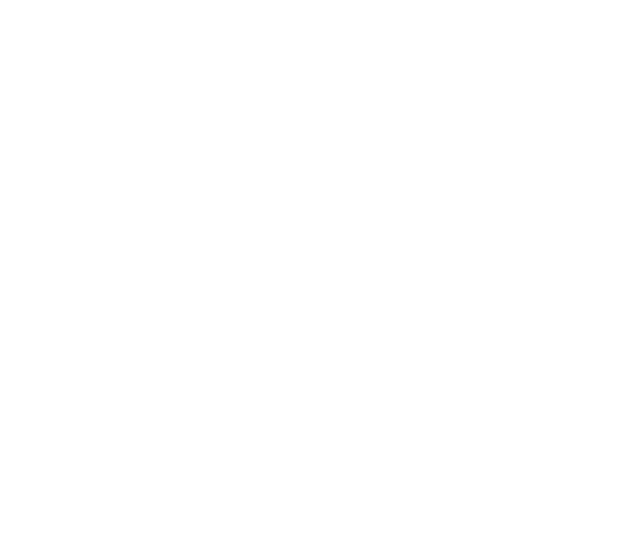
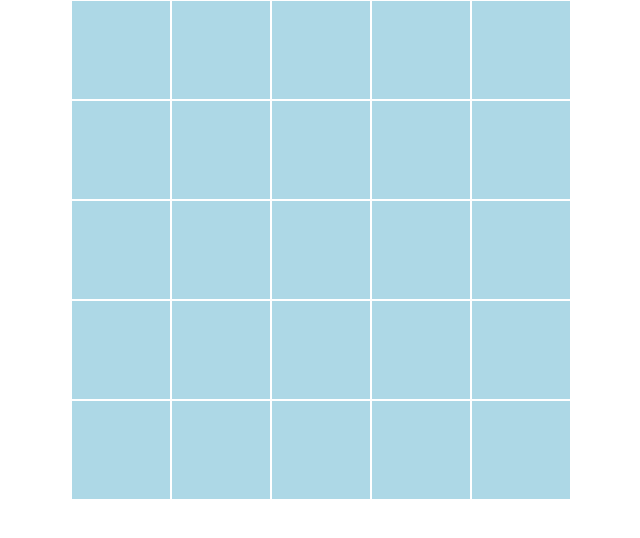
Before and after one commit to thomaserdmenger/Etch-a-Sketch, a plain HTML site: page index.html in a window 1280 px wide. Shown: the whole page, without its empty margins (319-959 px from the left). Drawn offline with Linux system fonts and the light colour scheme.

Commit message:
Add grid and boxes via JavaScript

```diff
--- a/index.html
+++ b/index.html
@@ -7,5 +7,7 @@
     <script src="./script.js" defer></script>
     <title>Etch-a-Sketch</title>
   </head>
-  <body></body>
+  <body>
+    <div class="container"></div>
+  </body>
 </html>
--- a/script.js
+++ b/script.js
@@ -0,0 +1,22 @@
+// creating the grid ------------------------------------
+const container = document.querySelector('.container')
+
+// defining the amount of horizontal and vertical boxes
+const userInput = 5
+
+// defining the box dimensions
+const boxDimensions = 100
+
+for (let i = 1; i <= userInput; i++) {
+  for (let j = 1; j <= userInput; j++) {
+    // Creating the boxes with the proper dimensions
+    const box = document.createElement('div')
+    box.classList.add('box')
+    box.style.minWidth = `${boxDimensions}px`
+    box.style.minHeight = `${boxDimensions}px`
+
+    // appending the boxes as childs to the container and define container width
+    container.appendChild(box)
+    container.style.maxWidth = `${userInput * boxDimensions}px`
+  }
+}
--- a/styles.css
+++ b/styles.css
@@ -11,3 +11,14 @@ body {
     'Open Sans', 'Helvetica Neue', sans-serif;
   min-height: 100vh;
 }
+
+.container {
+  display: flex;
+  flex-wrap: wrap;
+  margin: 0 auto;
+}
+
+.box {
+  background-color: lightblue;
+  border: 1px solid white;
+}
```
